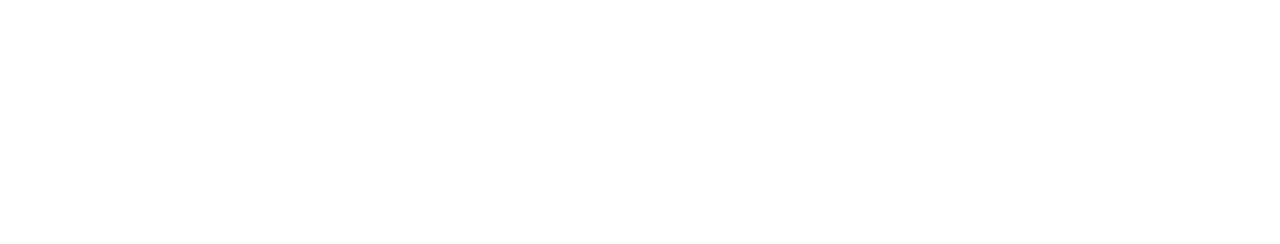
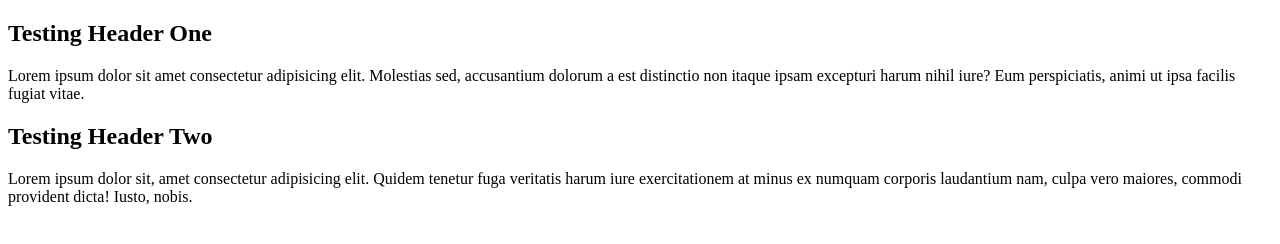
Before and after one commit to Recruitme-co/demo-repository, a website: page index.html in a window 1280 px wide. Drawn offline with Linux system fonts and the light colour scheme.

Commit message:
test: Initial commit for testing headers and paragraphs

```diff
--- a/index.html
+++ b/index.html
@@ -1,18 +1,29 @@
 <!DOCTYPE html>
 <html lang="en">
+  <head>
+    <meta charset="UTF-8" />
+    <meta name="viewport" content="width=device-width, initial-scale=1.0" />
+    <title>test-run</title>
+  </head>
 
-<head>
-  <meta charset="UTF-8">
-  <meta name="viewport" content="width=device-width, initial-scale=1.0">
-  <title>test-run</title>
-</head>
+  <body>
+    <section>
+      <h1>Testing Header One</h1>
+      <p>
+        Lorem ipsum dolor sit amet consectetur adipisicing elit. Molestias sed,
+        accusantium dolorum a est distinctio non itaque ipsam excepturi harum
+        nihil iure? Eum perspiciatis, animi ut ipsa facilis fugiat vitae.
+      </p>
+    </section>
 
-<body>
-
-
-
-
-
-</body>
-
+    <section>
+      <h1>Testing Header Two</h1>
+      <p>
+        Lorem ipsum dolor sit, amet consectetur adipisicing elit. Quidem tenetur
+        fuga veritatis harum iure exercitationem at minus ex numquam corporis
+        laudantium nam, culpa vero maiores, commodi provident dicta! Iusto,
+        nobis.
+      </p>
+    </section>
+  </body>
 </html>
```
